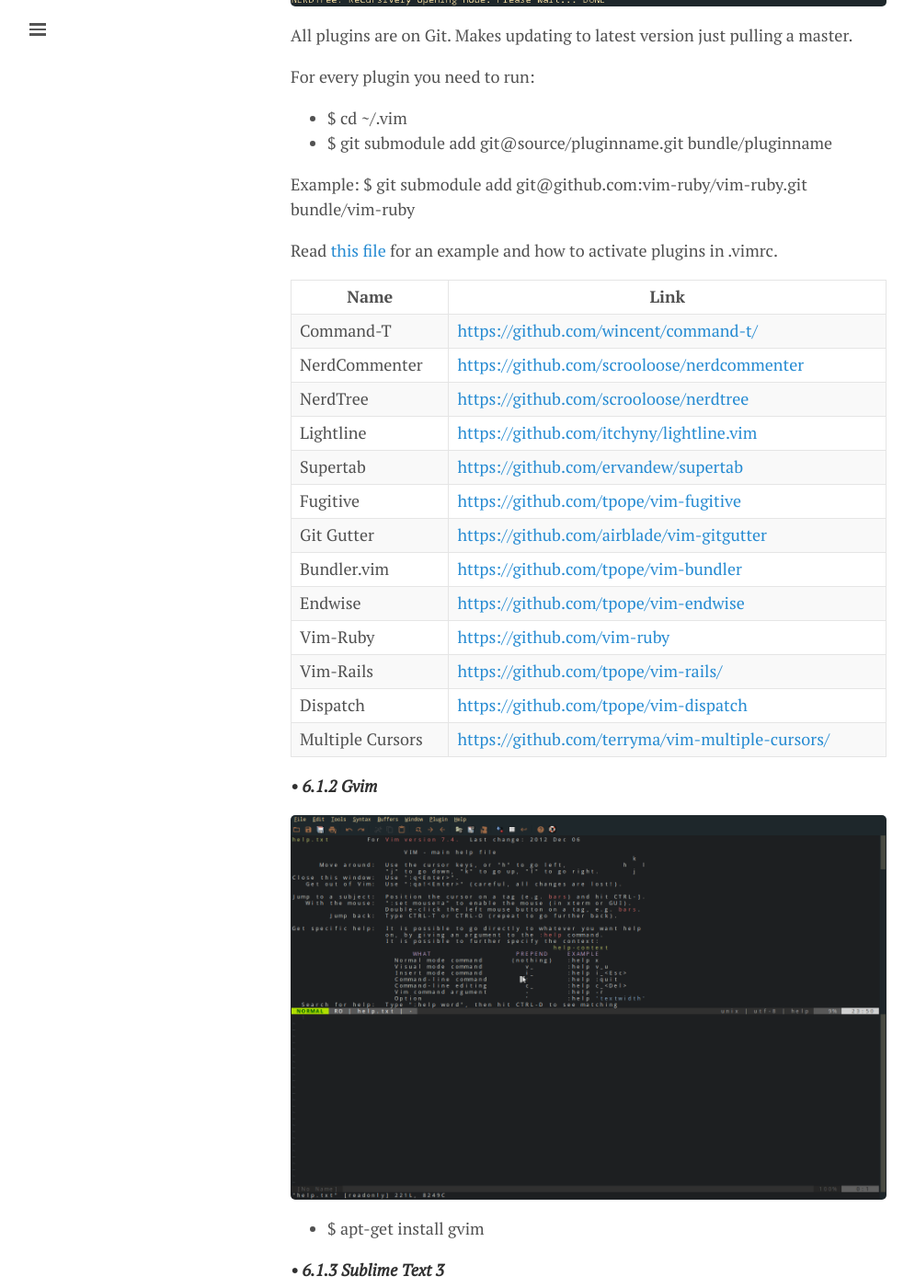
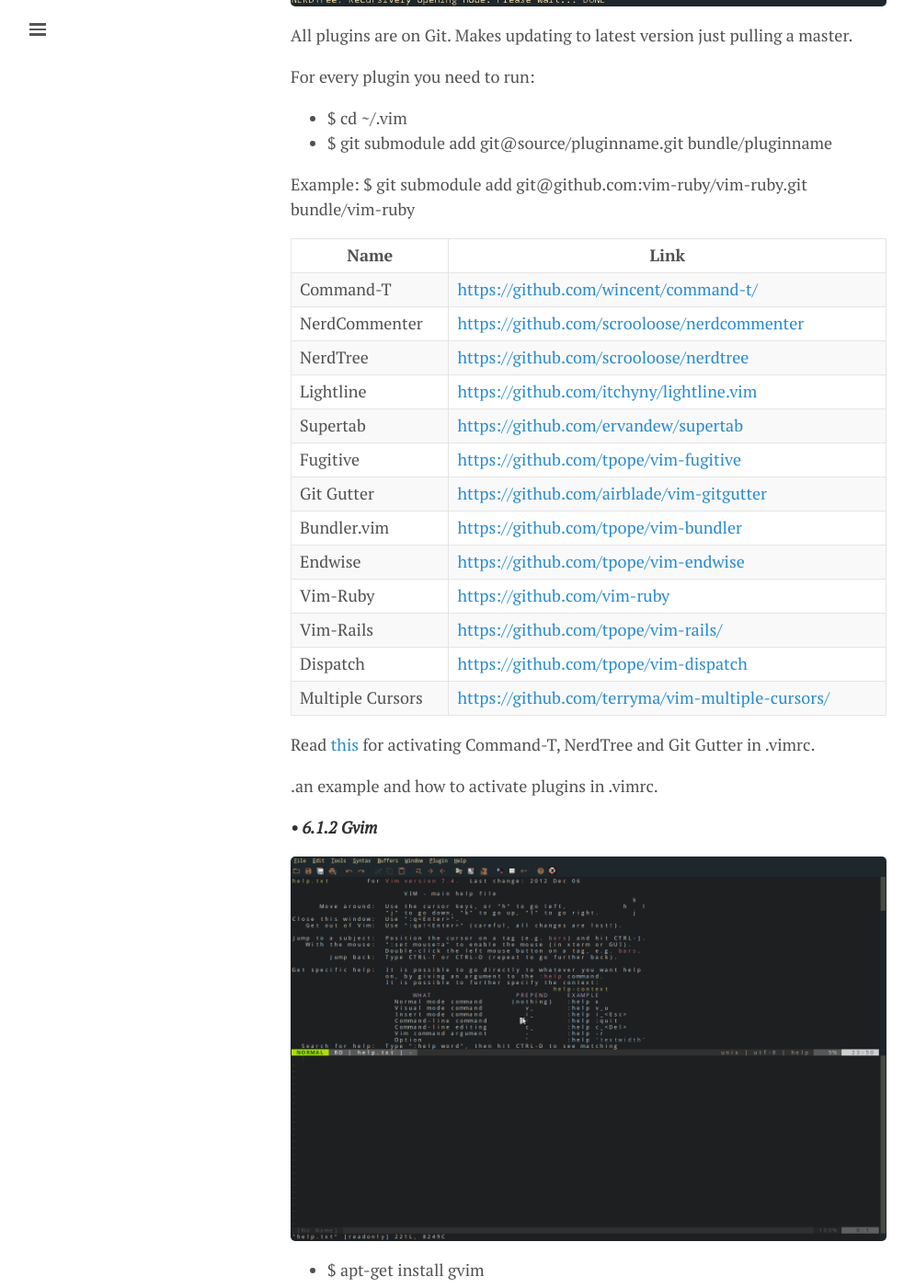
Before and after one commit to lgeurts/lgeurts.github.io, a Jekyll site: the page built from _posts/2017-07-11-bunsenlabs-linux-setup-notes-for dell-inspiron-6000.md, in a window 1280 px wide and 1400 px high, scrolled down 7635 px. Shown: the whole window at 92% size, without its empty margins (0-995 px from the left). Built offline with Jekyll 4.4.1, drawn with Linux system fonts in a browser that asks for light colours; nearby versions of some CDN libraries; comment, search, counter and statistics services are not loaded.

Commit message:
Change vim section

```diff
--- a/_posts/2017-07-11-bunsenlabs-linux-setup-notes-for dell-inspiron-6000.md
+++ b/_posts/2017-07-11-bunsenlabs-linux-setup-notes-for dell-inspiron-6000.md
@@ -234,8 +234,6 @@
 
 Example: $ git submodule add git@github.com:vim-ruby/vim-ruby.git bundle/vim-ruby
 
-Read [this file](assets/vim-plugin-settings.txt) for an example and how to activate plugins in .vimrc.
-
 Name          | Link
 ------------- | --------
 Command-T     | [https://github.com/wincent/command-t/](https://github.com/wincent/command-t/)
@@ -251,6 +249,10 @@
 Vim-Rails     | [https://github.com/tpope/vim-rails/](https://github.com/tpope/vim-rails/)
 Dispatch      | [https://github.com/tpope/vim-dispatch](https://github.com/tpope/vim-dispatch)
 Multiple Cursors | [https://github.com/terryma/vim-multiple-cursors/](https://github.com/terryma/vim-multiple-cursors/)
+
+Read [this](assets/vim-plugin-settings.txt) for activating Command-T, NerdTree and Git Gutter in .vimrc.
+
+.an example and how to activate plugins in .vimrc.
 
 ***• 6.1.2 Gvim***
 
```
